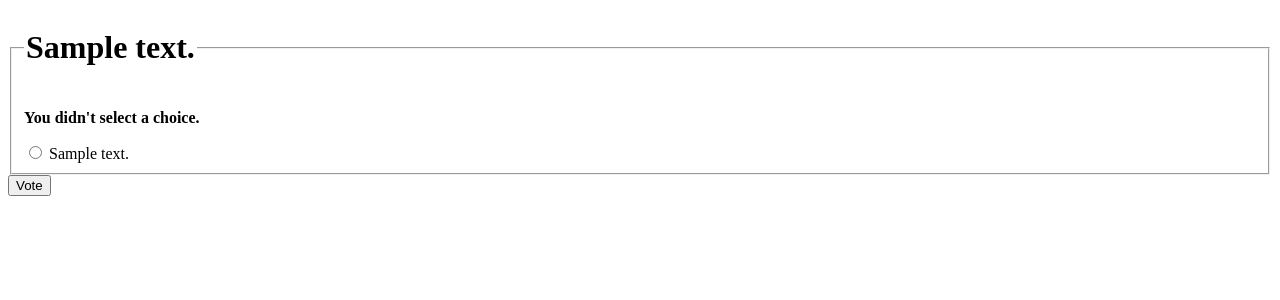
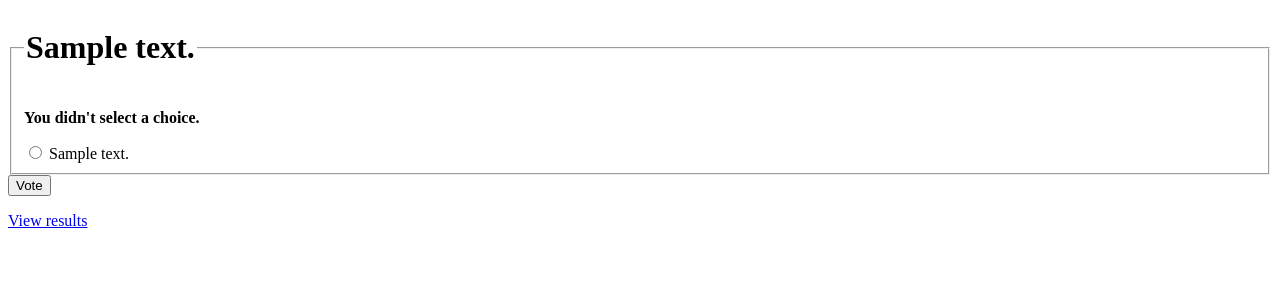
Before and after one commit to addliam/django-pool, a Django app: page /polls/1/vote/ in a window 1280 px wide. Shown: the top 300 px of the page. Run offline with Django 4.2, Linux system fonts and the light colour scheme; tables that the repository leaves empty hold one stand-in row (values such as "Sample post").

Commit message:
added results link on detail.html

```diff
--- a/polls/templates/polls/detail.html
+++ b/polls/templates/polls/detail.html
@@ -10,3 +10,6 @@
 </fieldset>
 <input type="submit" value="Vote">
 </form>
+<div>
+    <a href="{% url 'polls:results' question.id %}" >View results</a>
+</div>
```
